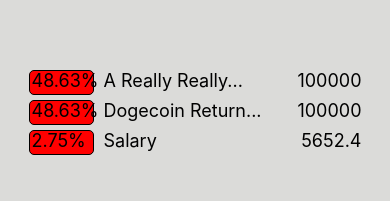
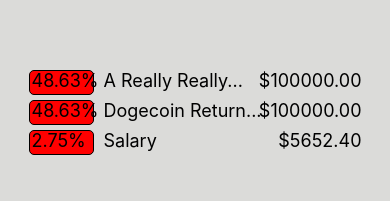
Before and after one commit to conroy-ricketts/Money-Manager, a React Native app: screen /Statistics in a window 390 px wide. Shown: the part 307-508 px from the top of the page. Built offline with nearby package versions, Linux system fonts and the light colour scheme.

Commit message:
almost forgot to format the dollar amounts

```diff
--- a/src/components/PieChartLegend.tsx
+++ b/src/components/PieChartLegend.tsx
@@ -113,7 +113,7 @@
             <Text style = {[styles.textStyle, {left: 75}]}>
               {card.category.length > 15 ? card.category.substring(0, 15) + '...' : card.category}
             </Text>
-            <Text style = {[styles.textStyle, {right: 0}]}>{card.amount}</Text>
+            <Text style = {[styles.textStyle, {right: 0}]}>{`$${card.amount.toFixed(2)}`}</Text>
           </View>
         )) ) : (
         expenseCards.map((card, index) => (
@@ -125,7 +125,7 @@
             <Text style = {[styles.textStyle, {left: 75}]}>
               {card.category.length > 15 ? card.category.substring(0, 15) + '...' : card.category}
             </Text>
-            <Text style = {[styles.textStyle, {right: 0}]}>{card.amount}</Text>
+            <Text style = {[styles.textStyle, {right: 0}]}>{`$${card.amount.toFixed(2)}`}</Text>
           </View>
         )) )}
     </ScrollView>
```
